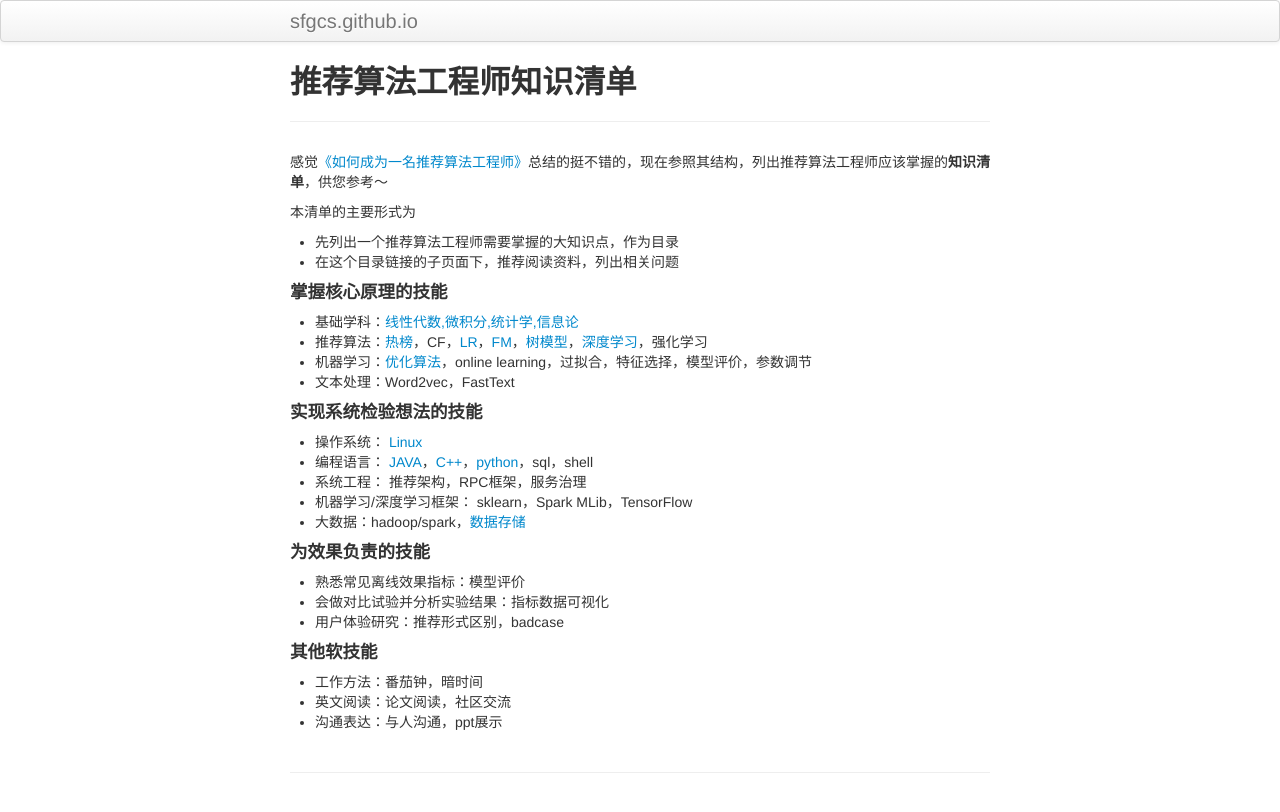
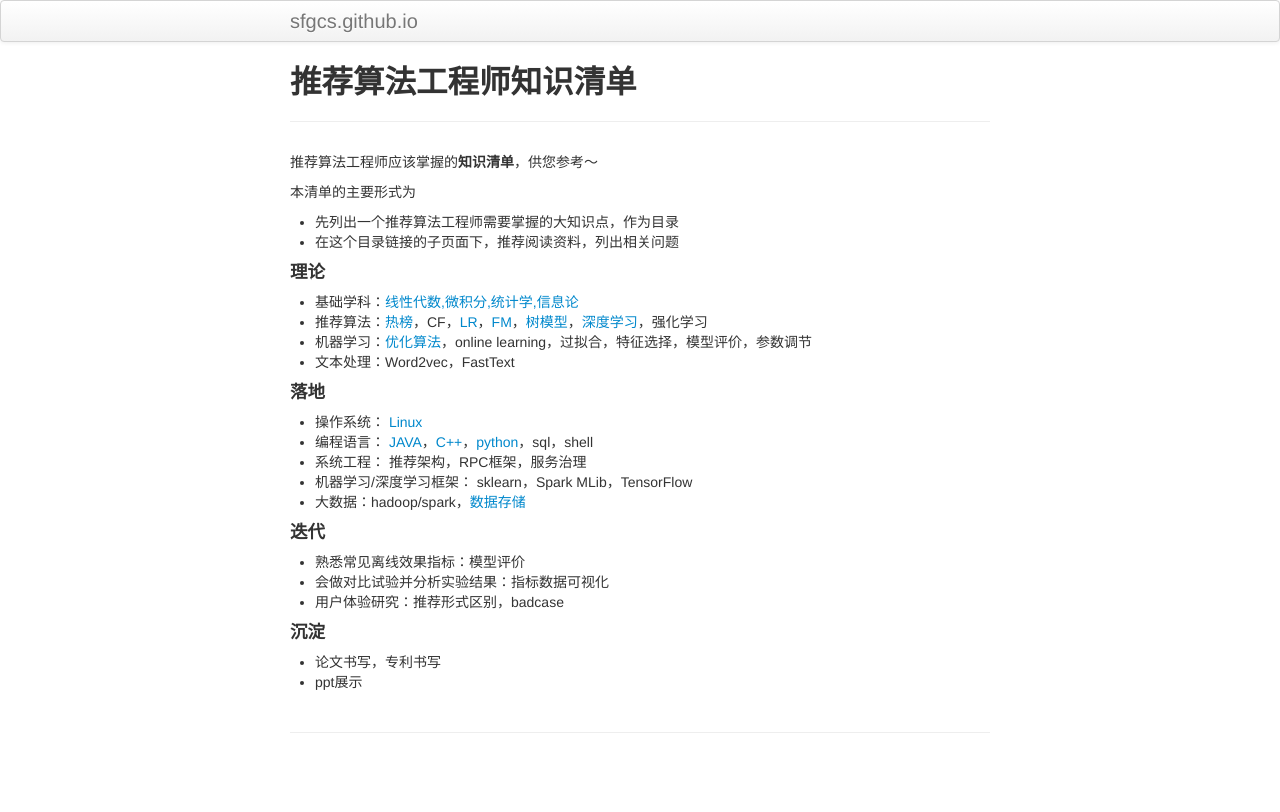
Before and after one commit to sfgcs/sfgcs.github.io, a Jekyll site: the page built from index.md, in a window 1280 px wide. Shown: the top 812 px of the page. Built offline with Jekyll 4.4.1, drawn with Linux system fonts in a browser that asks for light colours.

Commit message:
Update index.md

```diff
--- a/index.md
+++ b/index.md
@@ -5,21 +5,20 @@ tagline:
 description: 如何成为一名推荐算法工程师详细补充版
 ---
 
-感觉[《如何成为一名推荐算法工程师》](https://weixin.sogou.com/weixin?type=2&s_from=input&query=%E5%A6%82%E4%BD%95%E6%88%90%E4%B8%BA%E4%B8%80%E5%90%8D%E6%8E%A8%E8%8D%90%E7%B3%BB%E7%BB%9F%E5%B7%A5%E7%A8%8B%E5%B8%88+%E4%BA%BA%E5%B7%A5%E6%99%BA%E8%83%BD%E5%A4%B4%E6%9D%A1&ie=utf8&_sug_=n&_sug_type_=&w=01019900&sut=18274&sst0=1545630897562&lkt=8%2C1545630880165%2C1545630897458)总结的挺不错的，现在参照其结构，列出推荐算法工程师应该掌握的**知识清单**，供您参考～
-
+推荐算法工程师应该掌握的**知识清单**，供您参考～
 
 本清单的主要形式为
 - 先列出一个推荐算法工程师需要掌握的大知识点，作为目录
 - 在这个目录链接的子页面下，推荐阅读资料，列出相关问题
 
-#### 掌握核心原理的技能
+#### 理论
 
 -  基础学科：[线性代数,微积分,统计学,信息论](/pages/math.html)
 -  推荐算法：[热榜](/pages/hot.html)，CF，[LR](/pages/lr.html)，[FM](/pages/fm.html)，[树模型](/pages/tree.html)，[深度学习](/pages/dl.html)，强化学习
 -  机器学习：[优化算法](/pages/opt.html)，online learning，过拟合，特征选择，模型评价，参数调节
 -  文本处理：Word2vec，FastText
 
-#### 实现系统检验想法的技能
+#### 落地
 
 - 操作系统： [Linux](/pages/linux.html)
 - 编程语言： [JAVA](/pages/java.html)，[C++](/pages/c++.html)，[python](/pages/python.html)，sql，shell
@@ -27,12 +26,11 @@ description: 如何成为一名推荐算法工程师详细补充版
 - 机器学习/深度学习框架： sklearn，Spark MLib，TensorFlow
 - 大数据：hadoop/spark，[数据存储](/pages/data_store.html)
 
-#### 为效果负责的技能
+#### 迭代
 - 熟悉常见离线效果指标：模型评价
 - 会做对比试验并分析实验结果：指标数据可视化
 - 用户体验研究：推荐形式区别，badcase
 
-#### 其他软技能
-- 工作方法：番茄钟，暗时间
-- 英文阅读：论文阅读，社区交流
-- 沟通表达：与人沟通，ppt展示
+#### 沉淀
+- 论文书写，专利书写
+- ppt展示
```
